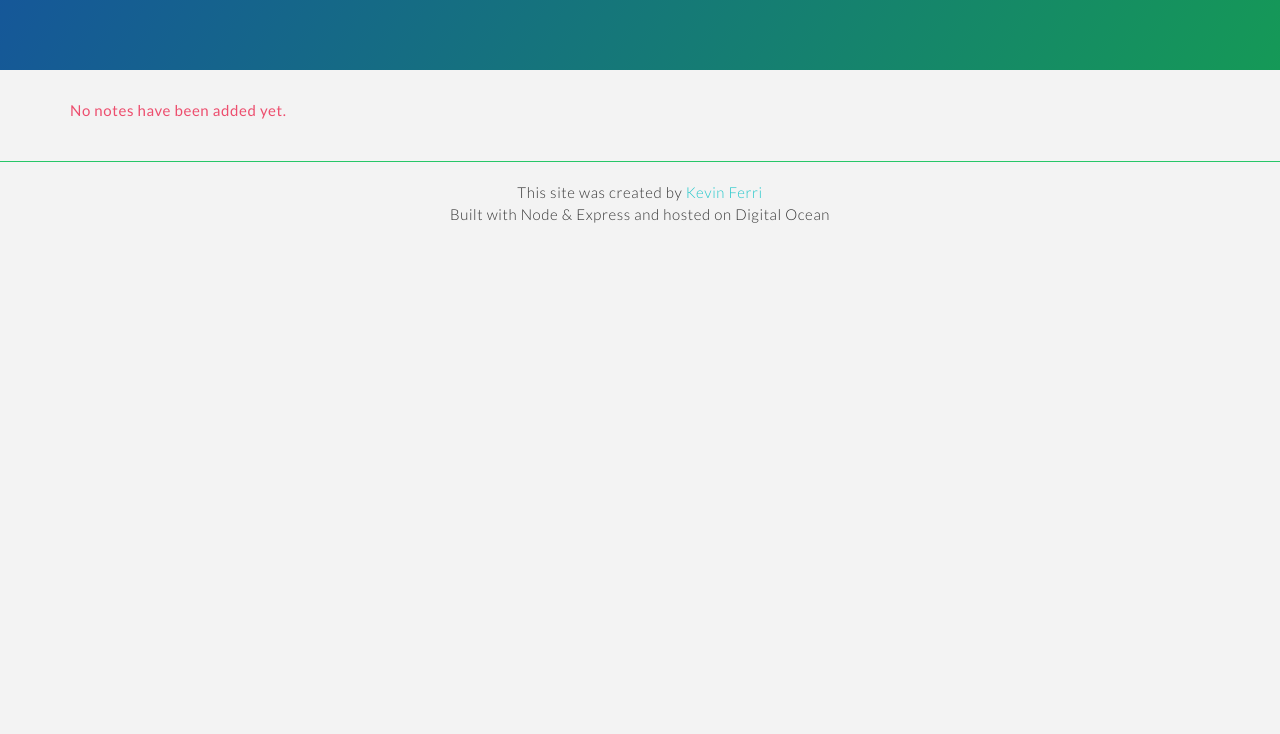
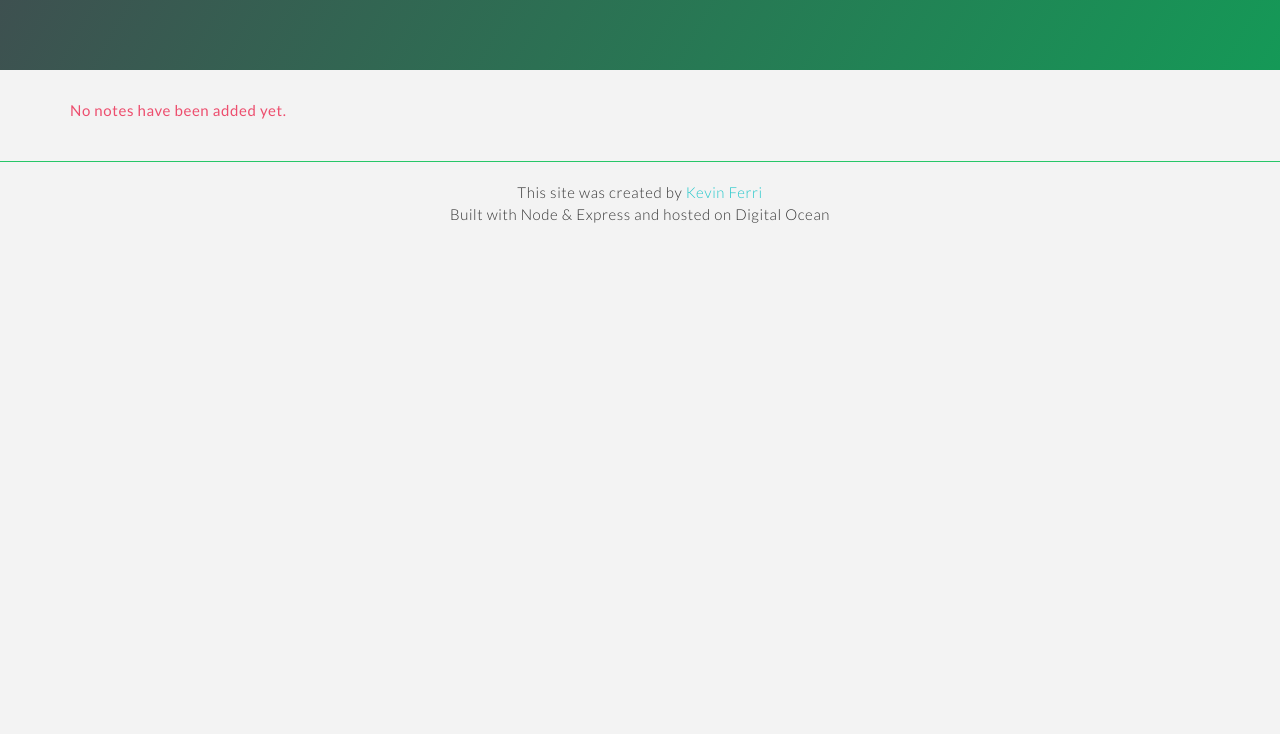
Before and after one commit to kevinferri/kevinferri.com, a website: page views/notes/index.html in a window 1280 px wide. Shown: the part 66-800 px from the top of the page. Drawn offline with nearby package versions, Linux system fonts and the light colour scheme; files that its build step writes are made by us from their sources.

Commit message:
Update style.css

```diff
--- a/public/stylesheets/style.css
+++ b/public/stylesheets/style.css
@@ -16,7 +16,7 @@ a:focus {
 }
 
 .jumbotron {
-  background-image: linear-gradient(120deg, #155799, #159957);
+  background-image: linear-gradient(120deg, #3e5050, #159957);
   color: #ffffff;
   margin-top: -20px;
   padding-bottom: 32px;
```
